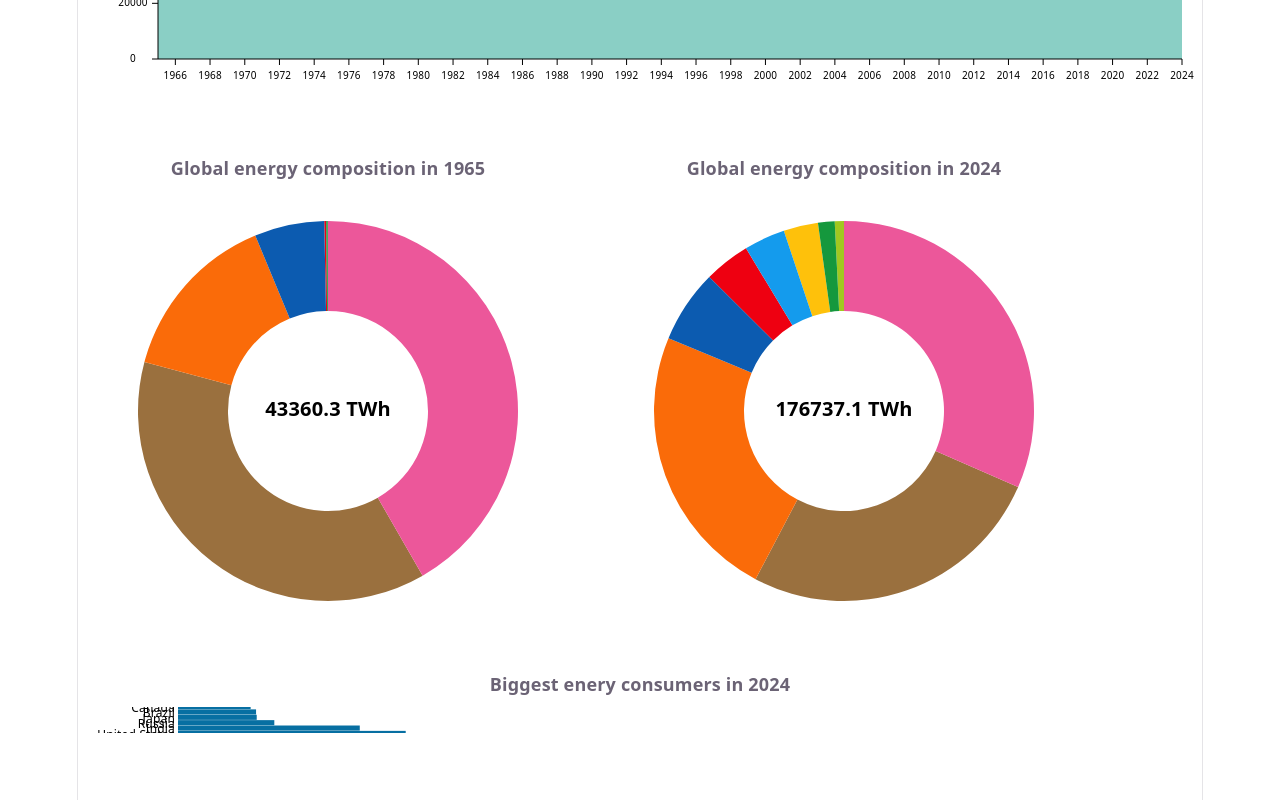
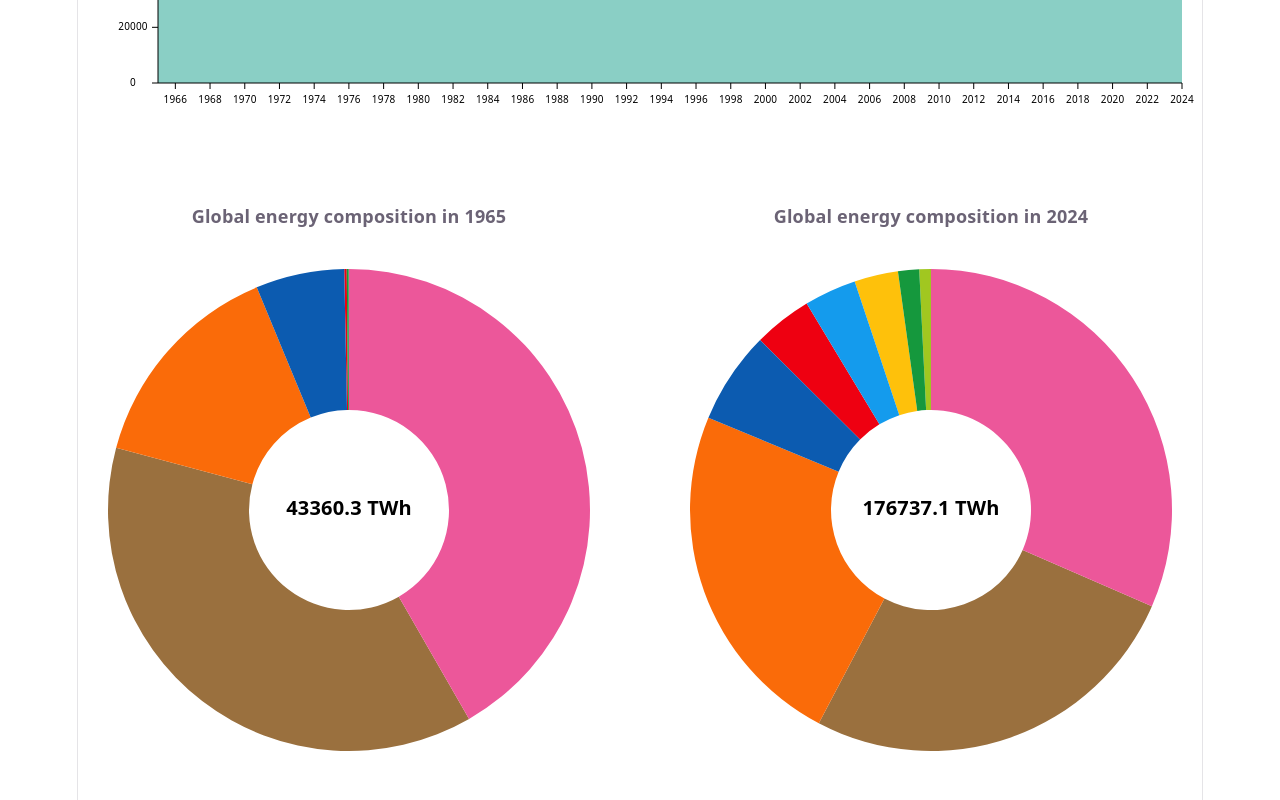
Before and after one commit to emaleckova/d3-react-class-2026, a React (Vite) app: page /d3-react-class-2026/energy in a window 1280 px wide. Shown: the part 660-1460 px from the top of the page. Built offline with nearby package versions, Linux system fonts and the light colour scheme.

Commit message:
Symetric placement of both donut charts

```diff
--- a/src/visualizations/04_EnergyDashboard/EnergyDashboard.jsx
+++ b/src/visualizations/04_EnergyDashboard/EnergyDashboard.jsx
@@ -5,7 +5,7 @@ import { ResponsiveDonutChartByType } from "./DonutChartByType";
 import { ResponsiveBarChart } from "./BarChart";
 import energyData from "./energyData";
 
-const SPACING = 16;
+const SPACING = 40;
 
 // Colours by energy type
 const energyTypes = Object.keys(energyData[0]).filter(
@@ -117,48 +117,49 @@ export default function EnergyDashboard() {
       <div
         style={{
           display: "flex",
-          flexDirection: "row",
+          width: "100%",
           gap: SPACING,
-          minHeight: 0,
         }}
       >
         {/*Donut one + title*/}
         <div
           style={{
             minWidth: 0,
-            minHeight: 500,
-            aspectRatio: "1",
             display: "flex",
+            flex: 1,
             flexDirection: "column",
           }}
         >
           <h4
             style={{ marginBottom: 10 }}
           >{`Global energy composition in ${firstYear}`}</h4>
+          <div style={{ width: "100%", aspectRatio: "1 / 1"}}>
           <ResponsiveDonutChartByType
             data={worldEnergyFirstYear}
             fillScale={TypeColorScale}
             label={`${worldPrimaryEnergyFirstYear} TWh`}
           />
+          </div>
         </div>
         {/*Donut two + title*/}
         <div
           style={{
             minWidth: 0,
-            minHeight: 500,
-            aspectRatio: "1",
             display: "flex",
+            flex: 1,
             flexDirection: "column",
           }}
         >
           <h4
             style={{ marginBottom: 10 }}
           >{`Global energy composition in ${lastYear}`}</h4>
+          <div style={{ width: "100%", aspectRatio: "1 / 1" }}>
           <ResponsiveDonutChartByType
             data={worldEnergyLastYear}
             fillScale={TypeColorScale}
             label={`${worldPrimaryEnergyLastYear} TWh`}
           />
+          </div>
         </div>
       </div>
       {/*Barch chart section*/}
```
